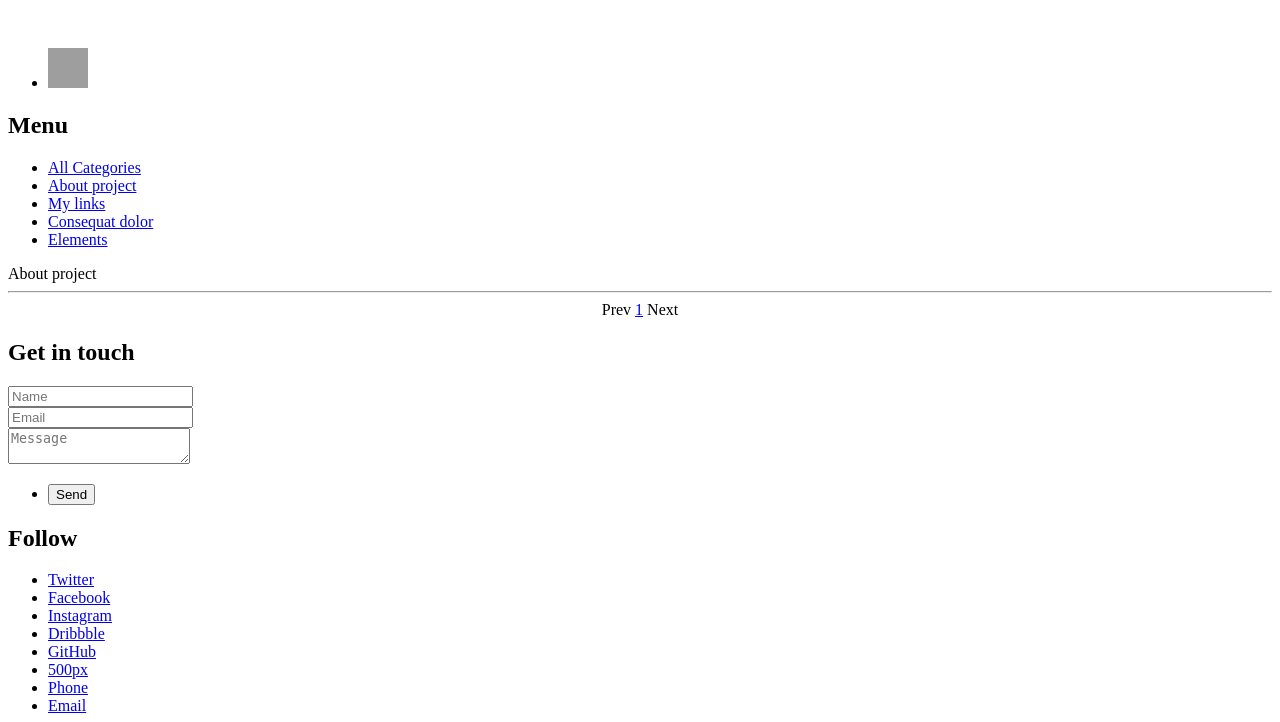
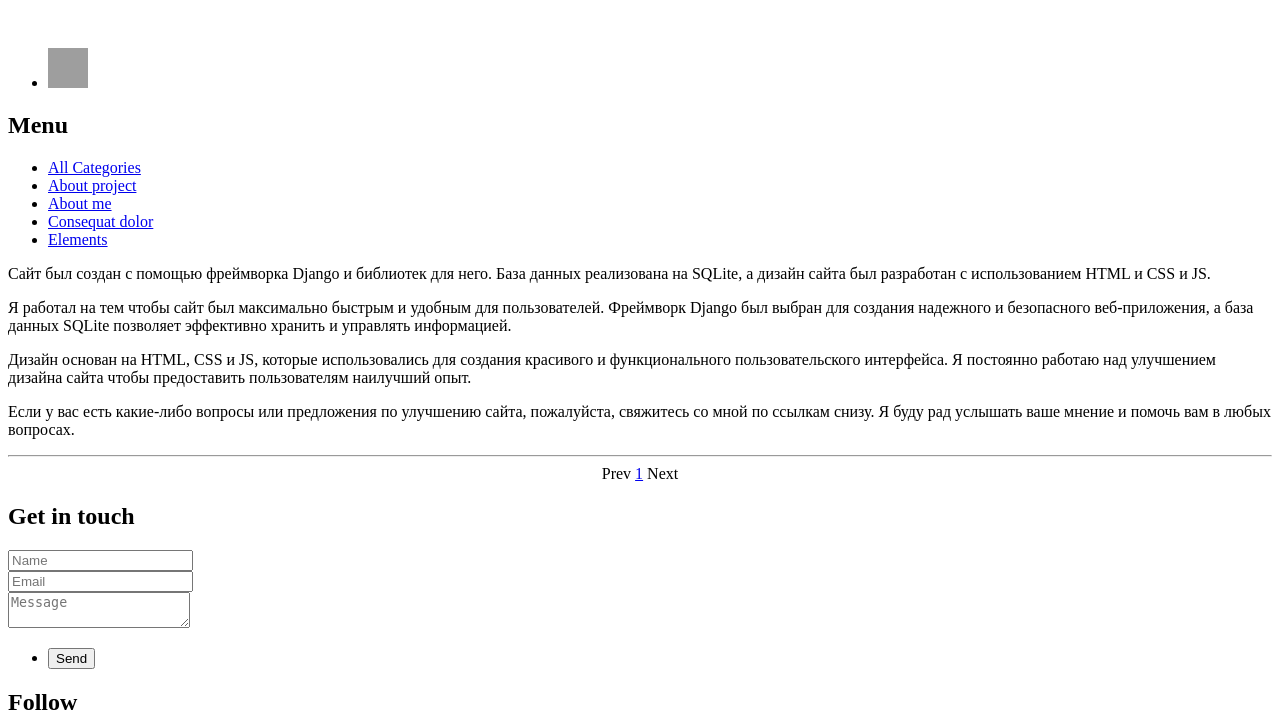
Before and after one commit to dagedarr/StoreProject, a Django app: template OnlineStore/templates/about/project.html in a window 1280 px wide. Shown: the part 348-1070 px from the top of the page. Run offline with Django 3.2, Linux system fonts and the light colour scheme; the template is opened without the code that fills it: most values are stand-ins (such as "Sample title", 1, 10 or a date in 2020); parts of the project's set-up code (start-up, migrations or seed data) failed here and were passed over; some libraries are stand-ins or nearby versions; grey boxes are pictures that could not be loaded.

Commit message:
added pagination, namespaces and about filling

```diff
--- a/OnlineStore/store/urls.py
+++ b/OnlineStore/store/urls.py
@@ -1,5 +1,9 @@
 from django.urls import path
 from .views import item_details, store, tag_details, tag_list
+
+
+app_name = 'store'
+
 
 urlpatterns = [
     path('', store, name='home'),
--- a/OnlineStore/templates/about/project.html
+++ b/OnlineStore/templates/about/project.html
@@ -1,4 +1,10 @@
 {% extends "base.html" %}
 {% block content %}
-About project
+<p>Сайт был создан с помощью фреймворка Django и библиотек для него. База данных реализована на SQLite, а дизайн сайта был разработан с использованием HTML и CSS и JS.</p>
+
+<p>Я работал на тем чтобы сайт был максимально быстрым и удобным для пользователей. Фреймворк Django был выбран для создания надежного и безопасного веб-приложения, а база данных SQLite позволяет эффективно хранить и управлять информацией.</p>
+
+<p>Дизайн основан на HTML, CSS и JS, которые использовались для создания красивого и функционального пользовательского интерфейса. Я постоянно работаю над улучшением дизайна сайта чтобы предоставить пользователям наилучший опыт.</p>
+
+<p>Если у вас есть какие-либо вопросы или предложения по улучшению сайта, пожалуйста, свяжитесь со мной по ссылкам снизу. Я буду рад услышать ваше мнение и помочь вам в любых вопросах.</p>
 {% endblock %}
--- a/OnlineStore/templates/includes/header.html
+++ b/OnlineStore/templates/includes/header.html
@@ -3,7 +3,7 @@
     <div class="inner">
 
         <!-- Logo -->
-            <a href="{% url 'home' %}" class="logo">
+            <a href="{% url 'store:home' %}" class="logo">
                 <span class="symbol"><img src="{% static "images/logo.svg" %}" alt="" /></span><span class="title">OnlineStore</span>
             </a>
 
@@ -27,9 +27,9 @@
 <nav id="menu">
     <h2>Menu</h2>
     <ul>
-        <li><a href="{% url 'tag_list' %}">All Categories</a></li>
+        <li><a href="{% url 'store:tag_list' %}">All Categories</a></li>
         <li><a href="{% url 'about:about_project' %}">About project</a></li>
-        <li><a href="{% url 'about:about_me' %}">My links</a></li>
+        <li><a href="{% url 'about:about_me' %}">About me</a></li>
         <li><a href="generic.html">Consequat dolor</a></li>
         <li><a href="elements.html">Elements</a></li>
 
--- a/OnlineStore/templates/includes/paginator.html
+++ b/OnlineStore/templates/includes/paginator.html
@@ -6,7 +6,7 @@
 {% endif %}
 {% for i in page_obj.paginator.page_range %}
   {% if page_obj.number == i %}
-    <a href="#" class="button small">{{ i }}</a>
+    <a href="#" class="button small disabled">{{ i }}</a>
   {% else %}
     <a href="?page={{ i }}" class="button small">{{ i }}</a>
   {% endif %}
--- a/OnlineStore/templates/store/item_details.html
+++ b/OnlineStore/templates/store/item_details.html
@@ -4,7 +4,7 @@
 <h2> {{ item.title }} </h2>
 <p>Товар принадлежит к категории
 {% for tag in item.tags.all %}
-    <b><a href="{% url 'tag_details' tag.slug %}">{{ tag }}</a></b>
+    <b><a href="{% url 'store:tag_details' tag.slug %}">{{ tag }}</a></b>
     {% if not forloop.last %},{% endif %}
 {% endfor %}
 </p>
--- a/OnlineStore/templates/store/main_page.html
+++ b/OnlineStore/templates/store/main_page.html
@@ -7,7 +7,7 @@
     <h1>OnlineStore: Онлайн-магазин для всех ваших потребностей<br /></h1>
     <p>Мой проект - это современный интернет-магазин, который был разработан с использованием передовых технологий веб-разработки. Использовался язык программирования Python и его фреймворк Django для создания серверной части сайта.</p>
     <p>Для создания пользовательского интерфейса были использованы языки HTML, CSS и JavaScript. Большее количество шаблонов было взято с <a href="http://html5up.net">HTML5 UP</a></p>
-    <p>Я также использовал СУБД SQLite для хранения данных, таких как информация о продуктах и заказах.</p>
+    <p>Я также использовал SQLite для хранения данных, таких как информация о продуктах и заказах.</p>
 </header>
 
 <section class="tiles">
@@ -16,11 +16,11 @@
         <span class="image">
             <img src="{% static "images/pic01.jpg" %}" alt="" />
         </span>
-        <a href="{% url 'item_details' item.pk %}">
+        <a href="{% url 'store:item_details' item.pk %}">
             <div class="tag">
                 <object>
                     {% for tag in item.tags.all %}
-                        <a href="{% url 'tag_details' tag.slug %}" style="color: white">{{ tag }}</a>
+                        <a href="{% url 'store:tag_details' tag.slug %}" style="color: white">{{ tag }}</a>
                         {% if not forloop.last %},{% endif %}
                     {% endfor %}
                 </object><br />
--- a/OnlineStore/templates/store/tag_list.html
+++ b/OnlineStore/templates/store/tag_list.html
@@ -3,8 +3,8 @@
 {% load static %}
     <h2>Список всех категорий</h2>
     <hr>
-{% for tag in tags %}
-    <a href="{% url 'tag_details' tag.slug %}"><b>{{ tag.name }}</b></a>
+{% for tag in page_obj %}
+    <a href="{% url 'store:tag_details' tag.slug %}"><b>{{ tag.name }}</b></a>
     <p><span class="image right"><img src="{% static "images/pic14.jpg" %}" alt="" /></span>{{tag.description}}{{tag.description}}</p>
     {% if not forloop.last %}<hr>{% endif %}
 {% endfor %}
```
Also changed, not shown: OnlineStore/store/paginator.py (added, +8 -0 lines), OnlineStore/store/views.py (+8 -11 lines), OnlineStore/templates/about/author.html (+7 -1 lines), OnlineStore/templates/store/tag_details.html (+3 -5 lines).
